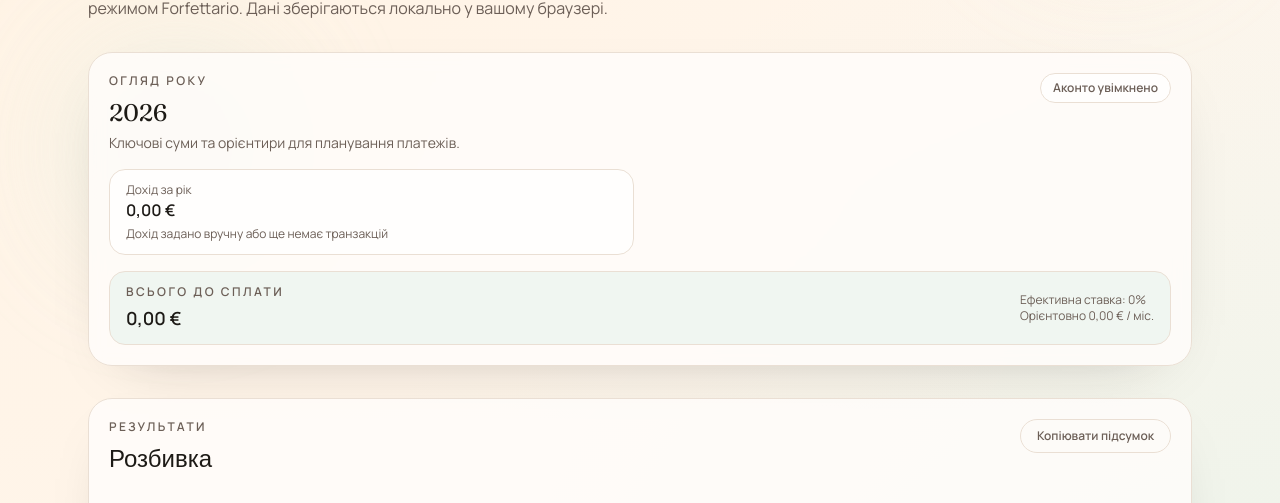
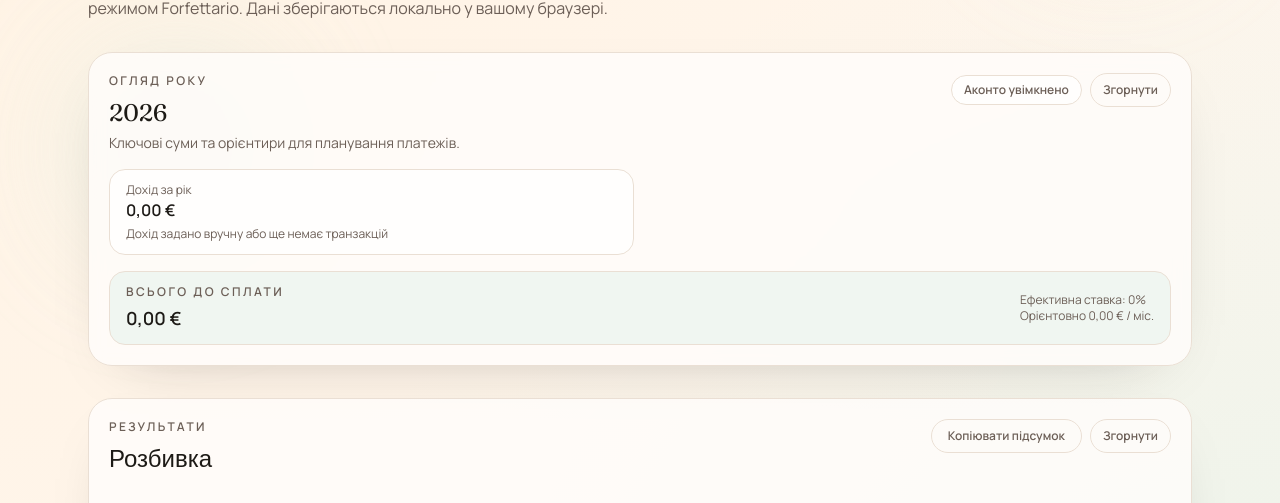
Before and after one commit to melnicenkovadik/my_tax_calculator, a Next.js app: page / in a window 1280 px wide. Shown: the part 187-690 px from the top of the page. Built offline with nearby package versions, Linux system fonts and the light colour scheme; no server answers; the database is empty.

Commit message:
Add collapsible results and summary with persisted state

```diff
--- a/package.json
+++ b/package.json
@@ -15,7 +15,8 @@
     "next": "16.1.1",
     "react": "19.2.3",
     "react-dom": "19.2.3",
-    "zod": "^4.1.11"
+    "zod": "^4.1.11",
+    "zustand": "^5.0.10"
   },
   "devDependencies": {
     "@tailwindcss/postcss": "^4",
--- a/src/components/ResultsPanel.tsx
+++ b/src/components/ResultsPanel.tsx
@@ -1,5 +1,6 @@
 import { formatCurrency, formatPercent } from "@/lib/format/currency";
 import type { CalculatorInputs, CalculatorResults } from "@/lib/tax/types";
+import { useUiStore } from "@/lib/state/ui";
 
 const rowBase = "flex items-center justify-between gap-4 py-2";
 
@@ -19,6 +20,9 @@ export function ResultsPanel({
   onCopySummary,
   copyStatus,
 }: ResultsPanelProps) {
+  const resultsCollapsed = useUiStore((state) => state.resultsCollapsed);
+  const toggleResults = useUiStore((state) => state.toggleResults);
+
   return (
     <section className="rounded-3xl border border-card-border bg-card/80 p-5 shadow-[0_20px_60px_-40px_rgba(25,25,25,0.35)] backdrop-blur">
       <div className="flex items-start justify-between gap-4">
@@ -31,6 +35,7 @@ export function ResultsPanel({
           </h2>
         </div>
         <div className="flex flex-col items-end gap-2">
+          <div className="flex gap-2">
             <button
               type="button"
               className="rounded-full border border-card-border px-4 py-2 text-xs font-semibold text-muted transition hover:border-foreground/30 hover:text-foreground"
@@ -38,12 +43,21 @@ export function ResultsPanel({
             >
               Копіювати підсумок
             </button>
+            <button
+              type="button"
+              onClick={toggleResults}
+              className="rounded-full border border-card-border px-3 py-2 text-xs font-semibold text-muted transition hover:border-foreground/30 hover:text-foreground"
+            >
+              {resultsCollapsed ? "Розгорнути" : "Згорнути"}
+            </button>
+          </div>
           {copyStatus ? (
             <span className="text-xs text-muted">{copyStatus}</span>
           ) : null}
         </div>
       </div>
 
+      {!resultsCollapsed && (
         <div className="mt-6 divide-y divide-dashed divide-card-border">
           <div className={rowBase}>
             <div>
@@ -85,7 +99,9 @@ export function ResultsPanel({
             <p className={valueBase}>{formatCurrency(results.tax)}</p>
           </div>
         </div>
+      )}
 
+      {!resultsCollapsed && (
         <div className="mt-6 rounded-2xl border border-card-border bg-accent-wash px-4 py-3">
           <div className="flex items-center justify-between">
             <p className="text-sm font-semibold text-foreground">Всього до сплати</p>
@@ -94,7 +110,9 @@ export function ResultsPanel({
             </p>
           </div>
         </div>
+      )}
 
+      {!resultsCollapsed && (
         <div className="mt-6">
           <p className="text-sm font-semibold text-foreground">Ефективні ставки</p>
           <div className="mt-3 grid gap-3 sm:grid-cols-3">
@@ -118,6 +136,7 @@ export function ResultsPanel({
             </div>
           </div>
         </div>
+      )}
     </section>
   );
 }
--- a/src/components/YearSummary.tsx
+++ b/src/components/YearSummary.tsx
@@ -1,4 +1,5 @@
 import { formatCurrency, formatPercent } from "@/lib/format/currency";
+import { useUiStore } from "@/lib/state/ui";
 import type { CalculatorInputs, CalculatorResults } from "@/lib/tax/types";
 
 type YearSummaryProps = {
@@ -28,6 +29,9 @@ export function YearSummary({
       ? `Ставка ${formatPercent(inputs.inpsRate)}`
       : "Artigiani/Commercianti";
 
+  const summaryCollapsed = useUiStore((state) => state.summaryCollapsed);
+  const toggleSummary = useUiStore((state) => state.toggleSummary);
+
   return (
     <section className="rounded-3xl border border-card-border bg-card/80 p-5 shadow-[0_20px_60px_-40px_rgba(25,25,25,0.35)] backdrop-blur">
       <div className="flex flex-wrap items-start justify-between gap-4">
@@ -40,11 +44,22 @@ export function YearSummary({
             Ключові суми та орієнтири для планування платежів.
           </p>
         </div>
+        <div className="flex items-center gap-2">
           <div className="flex items-center gap-2 rounded-full border border-card-border bg-white/70 px-3 py-1.5 text-xs font-semibold text-muted">
             {inputs.applyAcconti ? "Аконто увімкнено" : "Аконто вимкнено"}
           </div>
+          <button
+            type="button"
+            onClick={toggleSummary}
+            className="rounded-full border border-card-border px-3 py-2 text-xs font-semibold text-muted transition hover:border-foreground/30 hover:text-foreground"
+          >
+            {summaryCollapsed ? "Розгорнути" : "Згорнути"}
+          </button>
+        </div>
       </div>
 
+      {!summaryCollapsed && (
+        <>
           <div className="mt-4 grid gap-3 sm:grid-cols-2">
             <div className="rounded-2xl border border-card-border bg-white/70 px-4 py-3">
               <p className="text-xs text-muted">Дохід за рік</p>
@@ -69,6 +84,8 @@ export function YearSummary({
               <p>Орієнтовно {formatCurrency(monthlyReserve)} / міс.</p>
             </div>
           </div>
+        </>
+      )}
     </section>
   );
 }
--- /dev/null
+++ b/src/lib/state/ui.ts
@@ -0,0 +1,30 @@
+import { create } from "zustand";
+import { persist, createJSONStorage } from "zustand/middleware";
+
+type UiState = {
+  resultsCollapsed: boolean;
+  summaryCollapsed: boolean;
+  toggleResults: () => void;
+  toggleSummary: () => void;
+};
+
+export const useUiStore = create<UiState>()(
+  persist(
+    (set) => ({
+      resultsCollapsed: false,
+      summaryCollapsed: false,
+      toggleResults: () =>
+        set((state) => ({ resultsCollapsed: !state.resultsCollapsed })),
+      toggleSummary: () =>
+        set((state) => ({ summaryCollapsed: !state.summaryCollapsed })),
+    }),
+    {
+      name: "ui-preferences",
+      storage: createJSONStorage(() => localStorage),
+      partialize: (state) => ({
+        resultsCollapsed: state.resultsCollapsed,
+        summaryCollapsed: state.summaryCollapsed,
+      }),
+    },
+  ),
+);
```
Also changed, not shown: 1 other file (tests, documents, lock files or other folders). Lines whose indentation alone changed are shown as unchanged.
